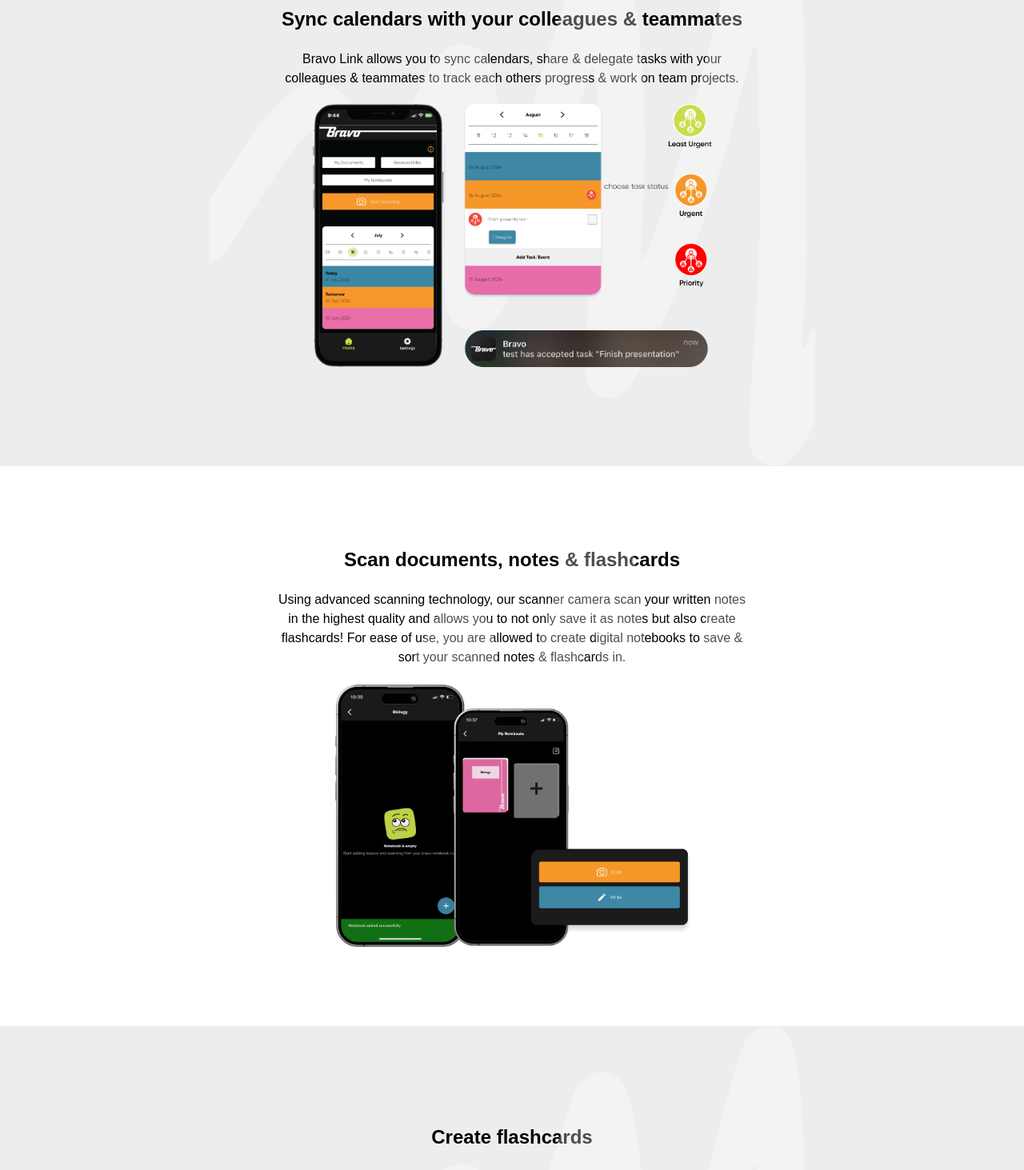
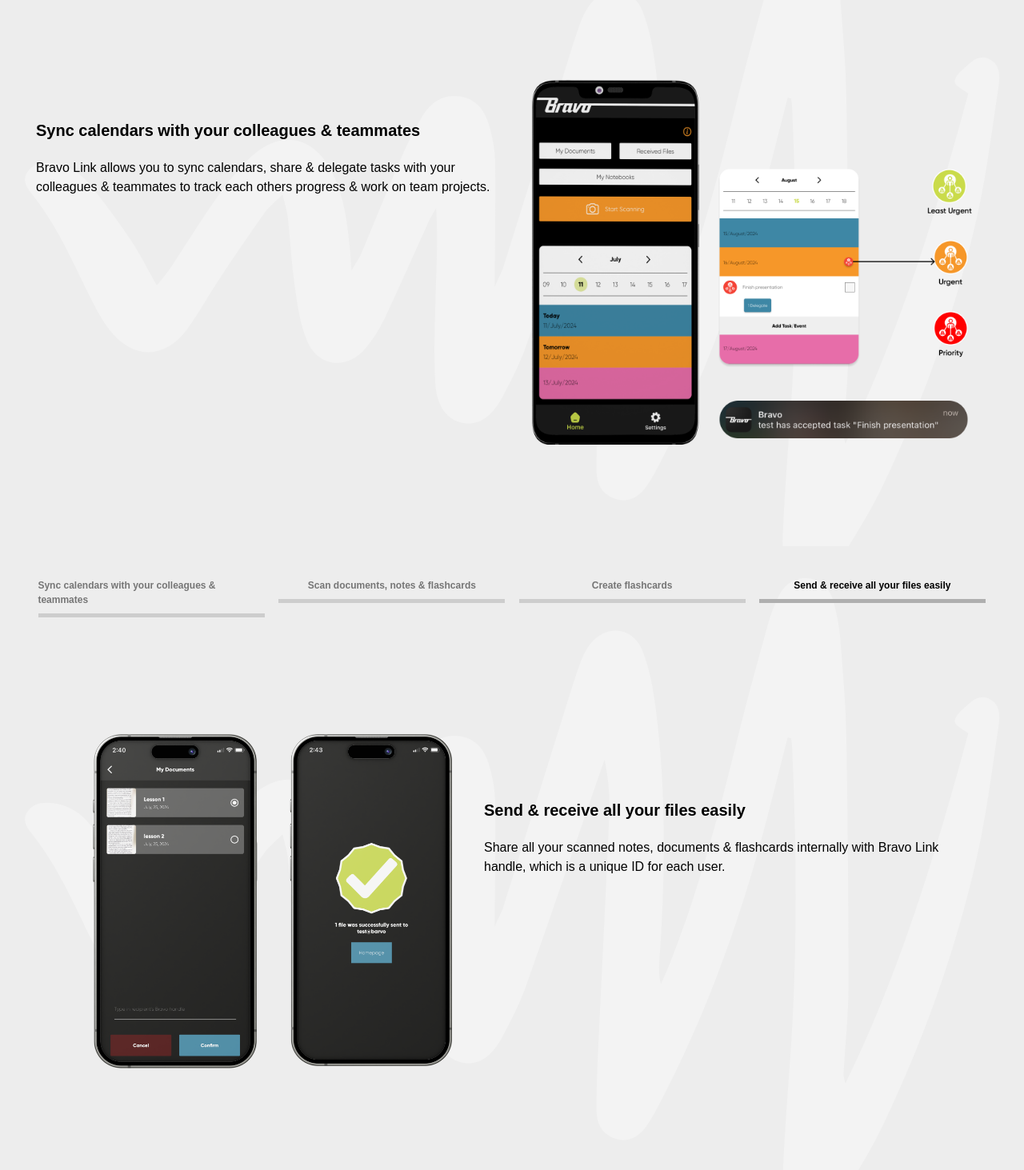
Before and after one commit to ZafCode14/Bravo, a Next.js app: page / in a window 1280 px wide. Shown: the part 4620-6083 px from the top of the page at 80% size. Built offline with nearby package versions, Linux system fonts and the light colour scheme; a web font is replaced by a local one.

Commit message:
sections part desktop

```diff
--- a/components/howWorks.tsx
+++ b/components/howWorks.tsx
@@ -17,7 +17,7 @@
             <p className="md:text-[16px] ml-7 h-[36px] w-[230px] lg:w-[300px] lg:text-center flex items-center leading-tight">{text}</p>
           </div>
         </div>
-        <div className={`w-[36px] md:w-[54px] lg:w-[120px] xl:w-[180px] 2xl:w-[240px] h-[64px] lg:h-[54px] md:h-[90px] ${line} justify-center lg:flex lg:items-center`}>
+        <div className={`w-[36px] md:w-[54px] lg:w-[110px] xl:w-[180px] 2xl:w-[240px] h-[64px] lg:h-[54px] md:h-[90px] ${line} justify-center lg:flex lg:items-center`}>
           <div className={`w-[1px] h-full lg:h-[1px] lg:w-full ${color}`}></div>
         </div>
       </div>
--- a/components/sections.tsx
+++ b/components/sections.tsx
@@ -1,5 +1,6 @@
 import Image from "next/image";
 import useWindowHeight from "@/hooks/height";
+import SectionsNav from "./sectionsNav";
 
 interface sectionProp {
   title: string;
@@ -7,17 +8,40 @@
   image: string;
   width: string;
   background: string;
+  section: number;
 }
 
-function Section({ title, text, image, width, background }: sectionProp) {
+function Section({ title, text, image, width, background, section }: sectionProp) {
   const height = useWindowHeight().scrollPixels;
 
   return (
-    <div className={`flex flex-col w-full items-center py-5 md:py-20 relative lg:h-[700px] lg: justify-center ${background}`}>
-      <Image alt="graphical image" src={'/images/graphicalEl.svg'} height={"2000"} width={"1000"} className="absolute h-[360px] md:h-full w-auto"/>
-      <p className="font-bold md:text-[24px]">{title}</p>
-      <p className="text-[10px] w-[329px] max-w-full text-center my-5 md:text-[16px] md:w-[600px]">{text}</p>
-      <Image alt="phone image" src={image} height={"2000"} width={"2000"} priority className={`${width} h-auto z-10`}/>
+    <div className={`flex flex-col w-full items-center py-5 md:py-10 relative lg:h-[800px] ${background}`}>
+      <div className="hidden lg:flex z-20 pb-10 justify-center">
+        <SectionsNav
+          title="Sync calendars with your colleagues & teammates"
+          opacity={section === 1 ? "opacity-100" : "opacity-50"}
+        />
+        <SectionsNav
+          title="Scan documents, notes & flashcards"
+          opacity={section === 2 ? "opacity-100" : "opacity-50"}
+        />
+        <SectionsNav
+          title="Create flashcards"
+          opacity={section === 3 ? "opacity-100" : "opacity-50"}
+        />
+        <SectionsNav
+          title="Send & receive all your files easily"
+          opacity={section === 4 ? "opacity-100" : "opacity-50"}
+        />
+      </div>
+      <Image alt="graphical image" src={'/images/graphicalEl.svg'} height={"2000"} width={"1000"} className="absolute w-full md:h-full h-auto"/>
+      <div className={`flex flex-col items-center xl:flex-row ${section % 2 === 0 && "xl:flex-row-reverse"} h-full z-20 relative`}>
+        <div className={`flex flex-col items-center xl:relative xl:items-start ${section === 1 && "top-[-120px] right-[20px]"} ${section === 2 && "top-[-100px]"} ${section === 3 && "right-[40px] top-[-100px]"} ${section === 4 && "left-[40px] top-[-70px]"}`}>
+          <p className="font-bold md:text-[20px]">{title}</p>
+          <p className="text-[10px] w-[329px] max-w-full text-center my-5 md:text-[16px] md:w-[600px] xl:text-left">{text}</p>
+        </div>
+        <Image alt="phone image" src={image} height={"2000"} width={"2000"} priority className={`${width} h-auto z-10`}/>
+      </div>
     </div>
   );
 }
--- a/components/sections/process.tsx
+++ b/components/sections/process.tsx
@@ -4,17 +4,17 @@
 import { useEffect, useRef, useState } from 'react';
 
 function Process() {
-  const height = useWindowHeight().scrollPercentage;
+  const height = useWindowHeight().scrollPixels;
   const width = useWindowWidth();
-  const sectionHeight = 700 * 4;
+  const sectionHeight = 800 * 5;
 
-  const divRef = useRef<HTMLDivElement>(null);
+  const section1Ref = useRef<HTMLDivElement>(null);
   const [distance, setDistance] = useState<number>(0);
   const { scrollPixels } = useWindowHeight();
 
   useEffect(() => {
-    if (divRef.current) {
-      const rect = divRef.current.getBoundingClientRect();
+    if (section1Ref.current) {
+      const rect = section1Ref.current.getBoundingClientRect();
       const scrollTop = window.scrollY || document.documentElement.scrollTop;
       const distanceFromTop = rect.top + scrollTop;
       setDistance(distanceFromTop - window.innerHeight);
@@ -22,44 +22,45 @@
   }, [scrollPixels]);
 
   console.log(distance);
+  console.log(height);
 
   return (
-    <section className={`relative`} style={{
-      height: width <= 1024 ? "auto" : `${sectionHeight}px`
+    <section className={`relative flex flex-col ${height >= distance + 3200 && "justify-end"}`} style={{
+      height: width < 1024 ? "auto" : `${sectionHeight}px`
     }}>
         <Section
           title="Sync calendars with your colleagues & teammates"
           text="Bravo Link allows you to sync calendars, share & delegate tasks with your colleagues & teammates to track each others progress & work on team projects."
-          image="/images/group4.png"
-          width="w-[329px] md:w-[500px]"
-          background={`bg-[#EDEDED]`}
+          image={width < 1024 ? "/images/group4.png" : "/images/group4L.png"}
+          width="w-[329px] md:w-[500px] lg:w-[550px]"
+          background={`bg-[#EDEDED] ${height > distance && height < distance + 3200 ? "lg:fixed bottom-0 z-20" : `${height > distance + 2400 ? "lg:hidden" : "lg:relative"}`}`}
+          section={1}
         />
-        <div ref={divRef}></div>
+        <div ref={section1Ref} className="absolute top-[800px]"></div>
         <Section
           title="Scan documents, notes & flashcards"
           text="Using advanced scanning technology, our scanner camera scan your written notes in the highest quality and allows you to not only save it as notes but also create flashcards! For ease of use, you are allowed to create digital notebooks to save & sort your scanned notes & flashcards in."
           image="/images/photo6.png"
-          width="w-[308px] md:w-[450px]"
-          background="bg-[white]"
+          width="w-[308px] md:w-[450px] lg:w-[550px]"
+          background={`lg:bg-[#EDEDED] ${height > distance && height < distance + 3200 ? `${height < distance + 800 ? "lg:hidden" : "lg:fixed bottom-0 z-20"}` : "lg:hidden"}`}
+          section={2}
         />
-      <section className="bg-[#EDEDED] relative flex justify-center">
         <Section
           title="Create flashcards"
           text="Our smart Bravo notebooks are designed to allow you to create flashcards from the notes already taken. You simply select the sentences you want to have in the flashcards , and our smart technology automatically creates the flashcard for you!"
-          image="/images/photo7.png"
-          width="w-[329px] md:w-[500px]"
-          background="bg-[#EDEDED]"
+          image={width < 1024 ? "/images/photo7.png" : "/images/photo7L.png"}
+          width="w-[329px] md:w-[430px]"
+          background={`bg-[#EDEDED] ${height > distance && height < distance + 3200 ? `${height < distance + 1600 ? "lg:hidden" : "lg:fixed bottom-0 z-20"}` : "lg:hidden"}`}
+          section={3}
         />
-      </section>
-      <section>
         <Section
           title="Send & receive all your files easily"
           text="Share all your scanned notes, documents & flashcards internally with Bravo Link handle, which is a unique ID for each user."
           image="/images/photo8.png"
-          width="w-[219px] md:w-[350px]"
-          background="bg-[white]"
+          width="w-[219px] md:w-[350px] md:w-[450px]"
+          background={`lg:bg-[#EDEDED] ${height > distance && height < distance + 3200 ? `${height < distance + 2400 ? "lg:hidden" : "lg:fixed bottom-0 z-20"}` : `relative`}`}
+          section={4}
         />
-      </section>
     </section>
   );
 }
--- a/components/sections/video.tsx
+++ b/components/sections/video.tsx
@@ -4,7 +4,7 @@
 function Video() {
   const width = useWindowWidth();
   return (
-    <section className="bg-color-black relative w-full flex justify-center items-center py-10 lg:py-40">
+    <section className="bg-color-black relative w-full flex justify-center items-center py-10 lg:py-40 lg:overflow-hidden">
       <Image alt="textbook image" src={'/images/wigly1.svg'} height={"2000"} width={"1000"} className="absolute top-[-110px] left-0 w-[181px] h-auto max-w-full lg:w-[250px]"/>
       <Image alt="textbook image" src={'/images/wigly2.svg'} height={"2000"} width={"1000"} className="absolute bottom-[-55px] right-0 w-[166px] h-auto max-w-full lg:w-[250px]"/>
       <div className="flex z-10 items-center justify-center w-full relative">
--- /dev/null
+++ b/components/sectionsNav.tsx
@@ -0,0 +1,15 @@
+interface secNavProp {
+  title: string;
+  opacity: string;
+}
+function SectionsNav({ title, opacity }: secNavProp) {
+  return (
+    <div className={`flex w-full flex-col items-center md:mx-1 xl:mx-2 ${opacity}`}>
+      <p className="text-[10px] xl:text-[12px] font-bold mb-2">{title}</p>
+      <div className="w-[240px] xl:w-[283px] h-[5px] bg-[#afafaf]">
+      </div>
+    </div>
+  );
+}
+
+export default SectionsNav;
--- a/hooks/height.tsx
+++ b/hooks/height.tsx
@@ -22,8 +22,6 @@
     };
   }, []);
 
-  console.log(scrollPixels);
-
   return({ scrollPixels, scrollPercentage })
 };
 
```
Also changed, not shown: public/images/group4L.png (added), 1 other file (tests, documents, lock files or other folders).
